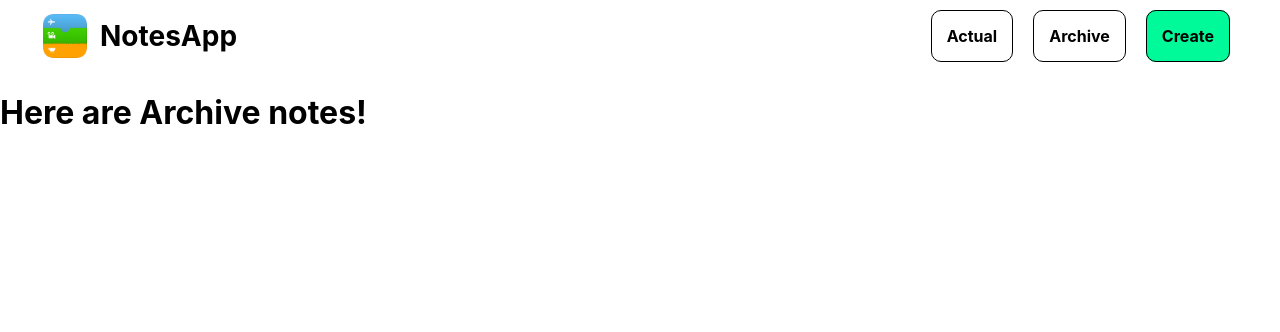
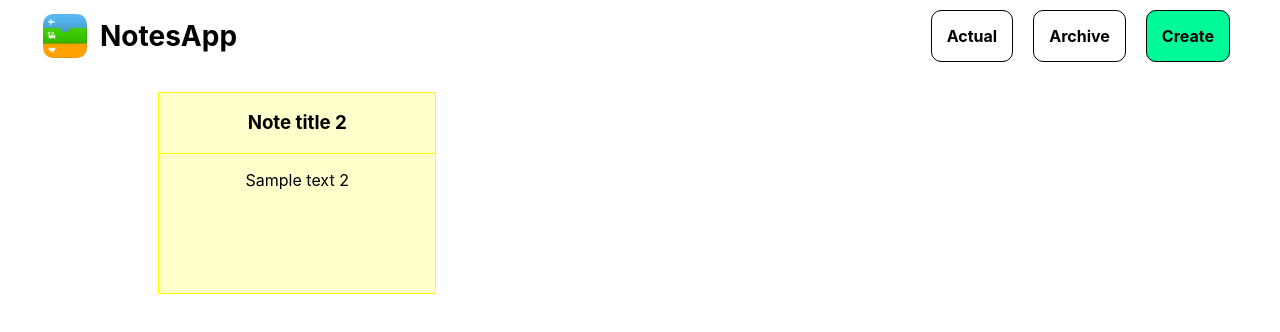
Before and after one commit to AyselHeydarova/React-Step-Project, a React (Create React App) app: page /archive in a window 1280 px wide. Shown: the top 332 px of the page. Built offline with nearby package versions, Linux system fonts and the light colour scheme; data requests are answered from the project's data file.

Commit message:
pages fixed

```diff
--- a/src/App.js
+++ b/src/App.js
@@ -1,24 +1,38 @@
 import React, {Component} from 'react';
 import NavBar from "./components/NavBar/NavBar";
-import {Route} from "react-router-dom";
+import {Route} from 'react-router-dom';
 import ActualPage from "./components/Actual/Actual-page";
 import Archive from "./components/Archive";
 import HomePage from "./components/HomePage";
 import Create from "./components/Create/Create";
 
+class App extends Component {
+    state={
+        all:[],
+        actual:[],
+        archive:[]
+    };
+    componentDidMount() {
+        fetch("http://localhost:3000/notes" || "http://localhost:3001/notes").then(item => item.json()).then(item => this.setState({all: item}));
+    }
 
-class App extends Component {
-
-    render() {
+    render(){
 
         return (
             <>
                 <NavBar/>
-
-                <Route exact path={'/'} component={HomePage}/>
-                <Route path={'/actual'} component={ActualPage}/>
-                <Route path={'/archive'} component={Archive}/>
-                <Route path={'/create'} component={Create}/>
+                <Route exact path={'/'}>
+                    <HomePage datas={this.state.all}/>
+                </Route>
+                <Route path={'/actual'}>
+                    <ActualPage datas={this.state.all}/>
+                </Route>
+                <Route path={'/archive'} >
+                    <Archive datas={this.state.all}/>
+                </Route>
+                <Route path={'/create'}>
+                    <Create/>
+                </Route>
 
             </>
         );
--- a/src/JSONserver/db.json
+++ b/src/JSONserver/db.json
@@ -1,22 +1,46 @@
 {
   "notes":[
     {
+      "place": "actual",
       "title": "Note title 1",
       "text": "Sample text 1",
       "color": "red",
       "id": 1
     },
     {
+      "place": "actual",
       "title": "Note title 2",
       "text": "Sample text 2",
       "color": "yellow",
       "id": 2
     },
     {
+      "place": "actual",
       "title": "Note title 3",
       "text": "Sample text 3",
       "color": "green",
       "id": 3
+    },
+    {
+      "place": "actual",
+      "title": "Note title 1",
+      "text": "Sample text 1",
+      "color": "red",
+      "id": 4
+    },
+    {
+      "place": "archive",
+      "title": "Note title 2",
+      "text": "Sample text 2",
+      "color": "yellow",
+      "id": 5
+    },
+    {
+      "place": "actual",
+      "title": "Note title 3",
+      "text": "Sample text 3",
+      "color": "green",
+      "id": 6
     }
   ]
 }
--- a/src/components/Actual/Actual-page.js
+++ b/src/components/Actual/Actual-page.js
@@ -1,22 +1,21 @@
 import React, {Component} from 'react';
 import './actual-page.scss'
 import NoteItem from "../Note-item/note-item";
-class ActualPage extends Component {
-    state={
-        actual:[]
-    };
-    componentDidMount() {
-      fetch("http://localhost:3000/notes").then(item=>item.json()).then(item=>this.setState({actual:item}));
-    };
-    render() {
+const ActualPage=props=> {
         return (
-            <div className={"actual-page"}>
+            <div className={"notes-page"}>
                 {
-                    this.state.actual.map(item=><NoteItem key={item.id} title={item.title} context={item.text} color={item.color}/>)
+                    props.datas.map(item=>item.place==="actual"?<NoteItem key={item.id} title={item.title} context={item.text} color={item.color}/>:null)
                 }
             </div>
         );
-    }
 }
 
 export default ActualPage;
+
+
+/*
+{
+                    this.state.actual.map(item=><NoteItem key={item.id} title={item.title} context={item.text} color={item.color}/>)
+                }
+ */
--- a/src/components/Actual/actual-page.scss
+++ b/src/components/Actual/actual-page.scss
@@ -1,10 +1,9 @@
-@mixin actual-page-style{
+@mixin notes-page-style{
   display: flex;
   flex-wrap: wrap;
   width: 80%;
   margin: auto;
-  justify-content: space-evenly;
 }
-.actual-page{
-  @include actual-page-style;
+.notes-page{
+  @include notes-page-style;
 }
--- a/src/components/Archive.js
+++ b/src/components/Archive.js
@@ -1,10 +1,13 @@
 import React from 'react';
-
-const Archive = () => {
+import NoteItem from "./Note-item/note-item";
+import './Actual/actual-page.scss'
+const Archive = props => {
     return (
-        <h1>
-            Here are Archive notes!
-        </h1>
+        <div className={"notes-page"}>
+            {
+                props.datas.map(item=>item.place==="archive"?<NoteItem key={item.id} title={item.title} context={item.text} color={item.color}/>:null)
+            }
+        </div>
     );
 };
 
--- a/src/components/HomePage.js
+++ b/src/components/HomePage.js
@@ -1,11 +1,16 @@
-import React from 'react';
-
-const HomePage = () => {
-    return (
-        <h1>
-            This is HomePage!
-        </h1>
-    );
-};
+import React, {Component} from 'react';
+import NoteItem from "./Note-item/note-item";
+import './Actual/actual-page.scss'
+class HomePage extends Component {
+    render() {
+        return (
+            <div className={"notes-page"}>
+                {
+                    this.props.datas.map(item=><NoteItem key={item.id} title={item.title} context={item.text} color={item.color}/>)
+                }
+            </div>
+        );
+    }
+}
 
 export default HomePage;
--- a/src/components/Note-item/note-item-style.scss
+++ b/src/components/Note-item/note-item-style.scss
@@ -5,6 +5,7 @@
   overflow: hidden;
   text-overflow: ellipsis;
   text-align: center;
+  margin: 20px 30px;
 }
 .note-item{
   @include note-item-style;
--- a/src/components/Note-item/note-item.js
+++ b/src/components/Note-item/note-item.js
@@ -46,7 +46,6 @@ const NoteItem = props => {
       }
     };
     defineColor();
-    console.log(color);
     return (
         <div className={"note-item"} style={{backgroundColor:color.bgc, border: `1px solid ${color.border}`}}>
             <div style={{borderBottom:`1px solid ${color.border}`}}>
```
